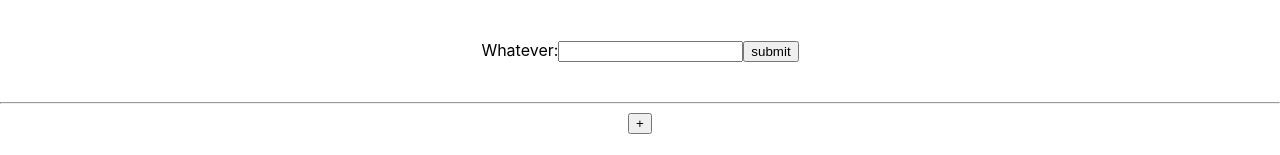
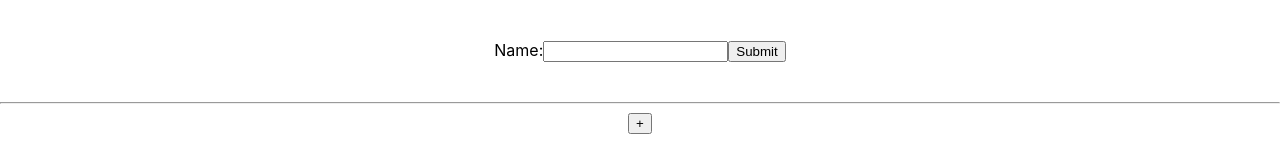
Before and after one commit to artificialarea/reacting-to-sally, a React (Create React App) app: page / in a window 1280 px wide. Shown: the top 155 px of the page. Built offline with nearby package versions, Linux system fonts and the light colour scheme.

Commit message:
fixed the typeerror of 'submit' undefined. It was due to a spelling error (naturally).

```diff
--- a/src/Input.js
+++ b/src/Input.js
@@ -11,31 +11,33 @@ class InputForm extends React.Component {
     // You can’t use 'this' in a constructor until after you’ve called the parent constructor.
     // For details: https://overreacted.io/why-do-we-write-super-props/
 
+    // Don't call this.setState() here within the constructor()!
+    // Instead, assign the initial state like so...
     this.state = {value: ''};
 
+    console.log(this.state);
     this.handleChange = this.handleChange.bind(this);
-    this.handleSumbit = this.handleSubmit.bind(this);
+    this.handleSubmit = this.handleSubmit.bind(this);
   }
 
   handleChange(event) {
+    console.log(event.target.value);
     this.setState({value: event.target.value});
   }
 
   handleSubmit(event) {
     event.preventDefault();
-    // console.log('Something was submitted: ' + this.state.value);
-    alert('Something was submitted: ' + this.state.value);
-    // alert('Something was submitted');
+    console.log('Something was submitted: ' + this.state.value);
   }
 
   render() {
     return (
       <form onSubmit={this.handleSubmit}>
         <label>
-        Whatever:
-        <input type="text" value={this.state.value} onChange={this.handleChange} />
+          Name:
+          <input type="text" value={this.state.value} onChange={this.handleChange} />
         </label>
-        <input type="submit" value="submit" />
+        <input type="submit" value="Submit" />
       </form>
     );
   }
```
